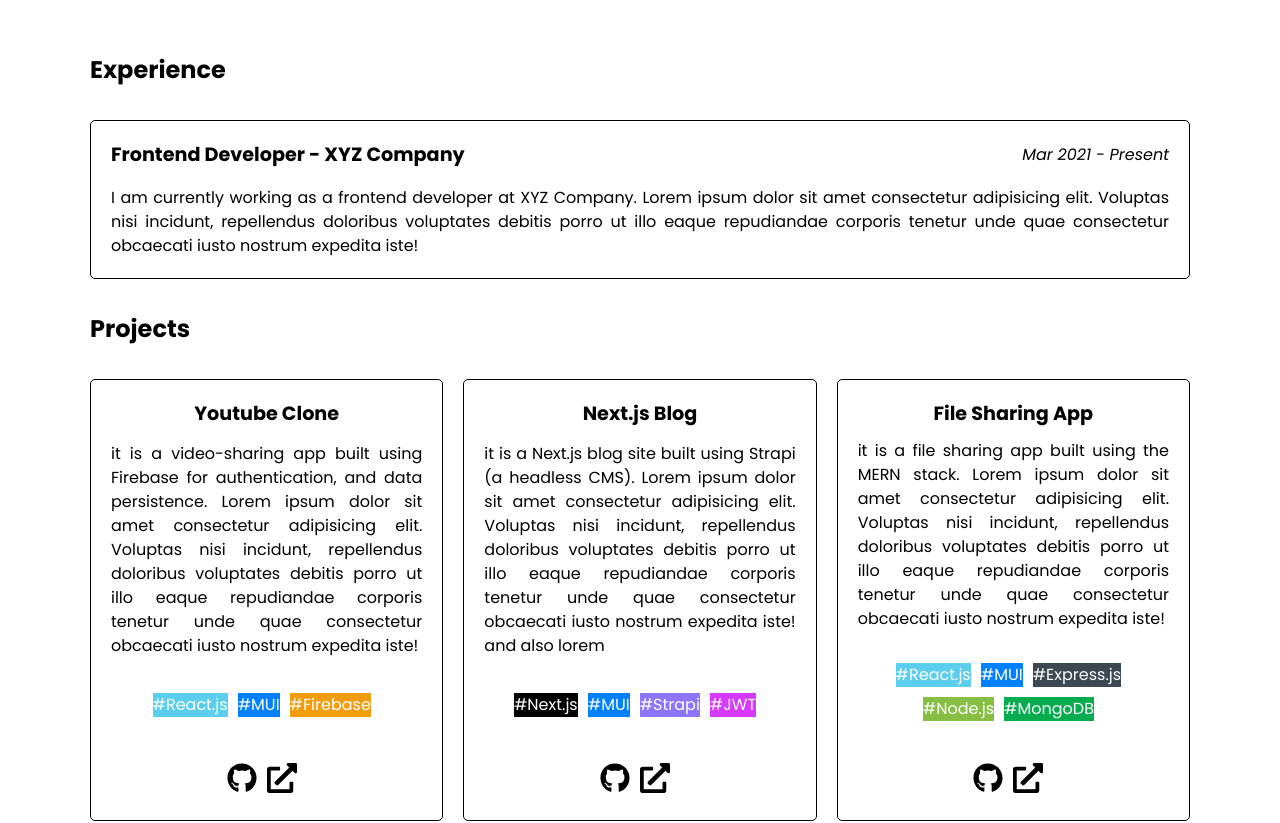
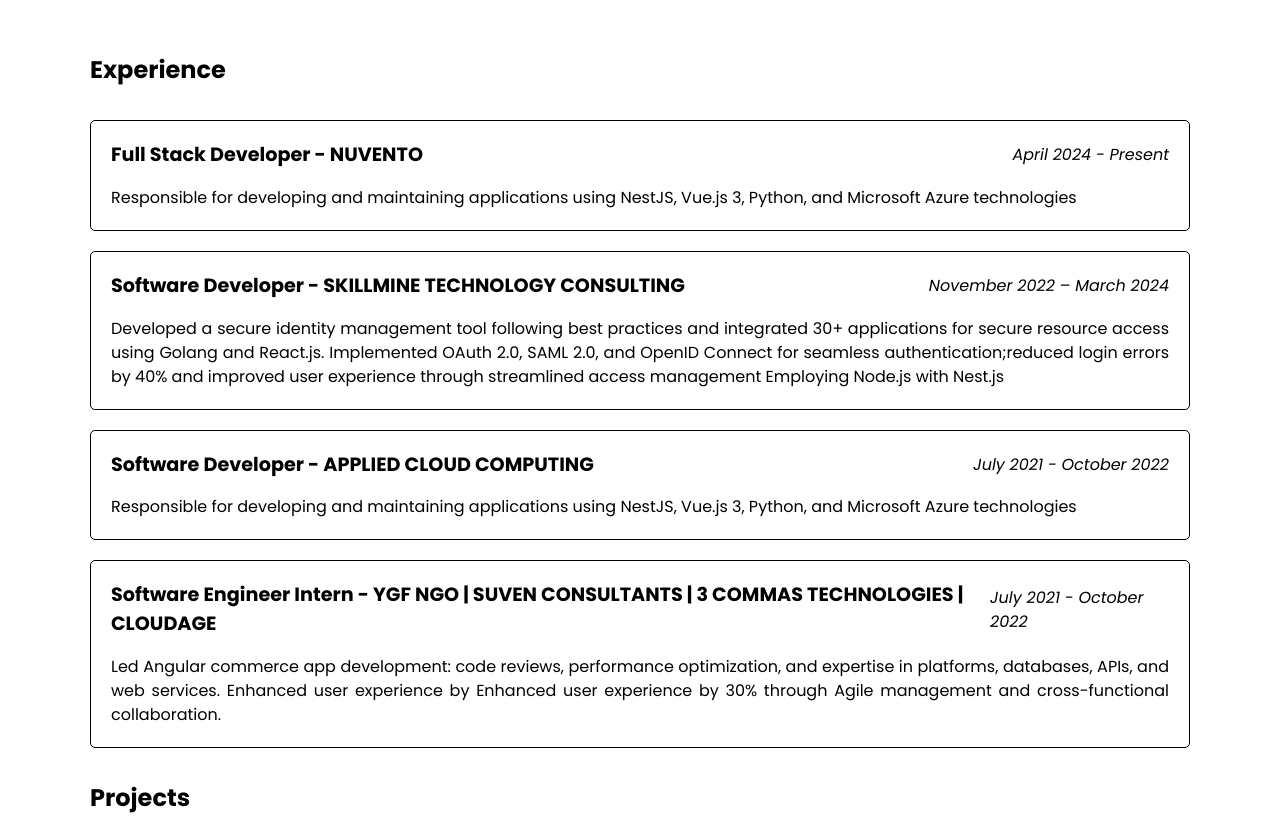
Before and after one commit to abdullahpatni/portfolio, a React (Vite) app: page / in a window 1280 px wide. Shown: the part 460-1283 px from the top of the page. Built offline with nearby package versions, Linux system fonts and the light colour scheme.

Commit message:
Updated Experiences

```diff
--- a/src/components/Contact/Contact.jsx
+++ b/src/components/Contact/Contact.jsx
@@ -6,7 +6,7 @@
     <section className="contact" id="contact">
       <div className="contact-me">
         <h1>
-          <a href="mailto:shehab.shalan@hotmail.com">
+          <a href="mailto:abdullahpanja@gmail.com">
             Contact me
             <RiSendPlaneFill className="icon" size={30} />
           </a>
--- a/src/components/Experience/Experience.css
+++ b/src/components/Experience/Experience.css
@@ -8,6 +8,7 @@
 .experience-container-grid {
   margin-top: 2rem;
   display: grid;
+  grid-gap: 20px;
   grid-template-rows: repeat(auto-fill, 1fr);
 }
 
--- a/src/components/Projects/Projects.jsx
+++ b/src/components/Projects/Projects.jsx
@@ -21,13 +21,18 @@
               ))}
             </div>
             <div className="project-links">
-              <a href={project.github} target="_blank">
-                <FaGithub className="icon" size={30} />
-              </a>
-              <a href={project.demo} target="_blank">
-                <FaExternalLinkAlt className="icon" size={30} />
-              </a>
+              {project.github && (
+                <a href={project.github} target="_blank" rel="noopener noreferrer">
+                  <FaGithub className="icon" size={30} />
+                </a>
+              )}
+              {project.demo && (
+                <a href={project.demo} target="_blank" rel="noopener noreferrer">
+                  <FaExternalLinkAlt className="icon" size={30} />
+                </a>
+              )}
             </div>
+
           </article>
         ))}
       </div>
--- a/src/data/portfolio.js
+++ b/src/data/portfolio.js
@@ -1,63 +1,68 @@
 const about = {
   title: "Hi 👋 , I am Abdullah Patni",
   description:
-    "I am a full stack developer. Lorem ipsum dolor sit amet consectetur adipisicing elit. Voluptas nisi incidunt, repellendus doloribus voluptates debitis porro ut illo eaque repudiandae corporis tenetur unde quae consectetur obcaecati iusto nostrum expedita iste!",
-  github: "https://github.com/shehabshalan",
-  linkedin: "https://www.linkedin.com/in/shehabshalan/",
-  cv: "#",
+    "I am a full stack developer. Experienced software engineer with over 4 years of diverse expertise, adept at swiftly mastering new technologies. Proficient in a wide range of technologies, demonstrating a track record of success in effectively leveraging them to deliver innovative solutions.",
+  github: "https://github.com/abdullahpatni",
+  linkedin: "https://www.linkedin.com/in/abdullahpatni/",
+  cv: "https://drive.usercontent.google.com/u/0/uc?id=1yi7VE4cpphjXgNPtXRSZmvZgtWMnOpwB&export=download",
+};
+
+const experience = {
+  title: "Experience",
+  experiences: [
+    {
+      title: "Full Stack Developer",
+      company: "NUVENTO",
+      duration: "April 2024 - Present",
+      description:
+        "Responsible for developing and maintaining applications using NestJS, Vue.js 3, Python, and Microsoft Azure technologies",
+    },
+    {
+      title: "Software Developer",
+      company: "SKILLMINE TECHNOLOGY CONSULTING",
+      duration: "November 2022 – March 2024",
+      description:
+        "Developed a secure identity management tool following best practices and integrated 30+ applications for secure resource access using Golang and React.js. Implemented OAuth 2.0, SAML 2.0, and OpenID Connect for seamless authentication;reduced login errors by 40% and improved user experience through streamlined access management Employing Node.js with Nest.js",
+    },
+    {
+      title: "Software Developer",
+      company: "APPLIED CLOUD COMPUTING",
+      duration: "July 2021 - October 2022",
+      description:
+        "Responsible for developing and maintaining applications using NestJS, Vue.js 3, Python, and Microsoft Azure technologies",
+    },
+    {
+      title: "Software Engineer Intern",
+      company: "YGF NGO | SUVEN CONSULTANTS | 3 COMMAS TECHNOLOGIES | CLOUDAGE",
+      duration: "July 2021 - October 2022",
+      description:
+        "Led Angular commerce app development: code reviews, performance optimization, and expertise in platforms, databases, APIs, and web services. Enhanced user experience by Enhanced user experience by 30% through Agile management and cross-functional collaboration.",
+    },
+  ],
 };
 
 const projects = {
   title: "Projects",
   personalProjects: [
     {
-      title: "Youtube Clone",
+      title: "Comanage",
       short:
         "Features Firebase authentication, video upload, and video streaming.",
       description:
-        "it is a video-sharing app built using Firebase for authentication, and data persistence. Lorem ipsum dolor sit amet consectetur adipisicing elit. Voluptas nisi incidunt, repellendus doloribus voluptates debitis porro ut illo eaque repudiandae corporis tenetur unde quae consectetur obcaecati iusto nostrum expedita iste! ",
-      technologies: ["#React.js", "#MUI", "#Firebase"],
-      github: "#",
-      demo: "#",
+        "Similarto Zscaler, streamlines server configuration and security with an Nodejs and Angular dashboard. PostgreSQL, yielding a 15% efficiency boost. Real-time monitoring ensures optimal performance. Simplify management with intuitive controls.",
+      technologies: ["#Angular", "#PrimeNg", "#Antlar", "#GCP", "#Nodejs", "#Express", "#PostgreSQL"],
+      github: "",
+      demo: "",
     },
     {
-      title: "Next.js Blog",
+      title: "Authenticator",
       short:
         "Features JWT authentication, headless CMS, and full CRUD operations.",
       description:
-        "it is a Next.js blog site built using Strapi (a headless CMS). Lorem ipsum dolor sit amet consectetur adipisicing elit. Voluptas nisi incidunt, repellendus doloribus voluptates debitis porro ut illo eaque repudiandae corporis tenetur unde quae consectetur obcaecati iusto nostrum expedita iste! and also lorem",
-      technologies: ["#Next.js", "#MUI", "#Strapi", "#JWT"],
-      github: "#",
-      demo: "#",
-    },
-    {
-      title: "File Sharing App",
-      short:
-        "Features multi-file upload, sharing links with expiration and document preview.",
-      description:
-        "it is a file sharing app built using the MERN stack. Lorem ipsum dolor sit amet consectetur adipisicing elit. Voluptas nisi incidunt, repellendus doloribus voluptates debitis porro ut illo eaque repudiandae corporis tenetur unde quae consectetur obcaecati iusto nostrum expedita iste!",
-      technologies: [
-        "#React.js",
-        "#MUI",
-        "#Express.js",
-        "#Node.js",
-        "#MongoDB",
-      ],
-      github: "#",
-      demo: "#",
-    },
-  ],
-};
-
-const experience = {
-  title: "Experience",
-  experiences: [
-    {
-      title: "Frontend Developer",
-      company: "XYZ Company",
-      duration: "Mar 2021 - Present",
-      description:
-        "I am currently working as a frontend developer at XYZ Company. Lorem ipsum dolor sit amet consectetur adipisicing elit. Voluptas nisi incidunt, repellendus doloribus voluptates debitis porro ut illo eaque repudiandae corporis tenetur unde quae consectetur obcaecati iusto nostrum expedita iste! ",
+        "Standardized secure access management across on-premises and cloud environments, enhancing system stability and reliability. Achieved 30% reduction in unauthorized access incidents, showcasing effective security measures with the help of Golang Application",
+      technologies: ["#Reactjs", "#MUI", "#Strapi", "#JWT", "#OAuth", "#OIDC", "#Golang"],
+      github: "",
+      demo: "",
     },
   ],
 };
@@ -68,7 +73,7 @@
     {
       title: "Languages & Frameworks",
       skills: [
-        "#HTML",
+        "#Angular", "Vue.js" ,"#HTML",
         "#CSS",
         "#JavaScript",
         "#TypeScript",
@@ -85,7 +90,7 @@
     },
     {
       title: "Others",
-      skills: ["#Git", "#Jest", "#CI/CD", "#AdobeXD"],
+      skills: ["#Git", "#Jest", "#CI/CD"],
     },
   ],
 };
```
